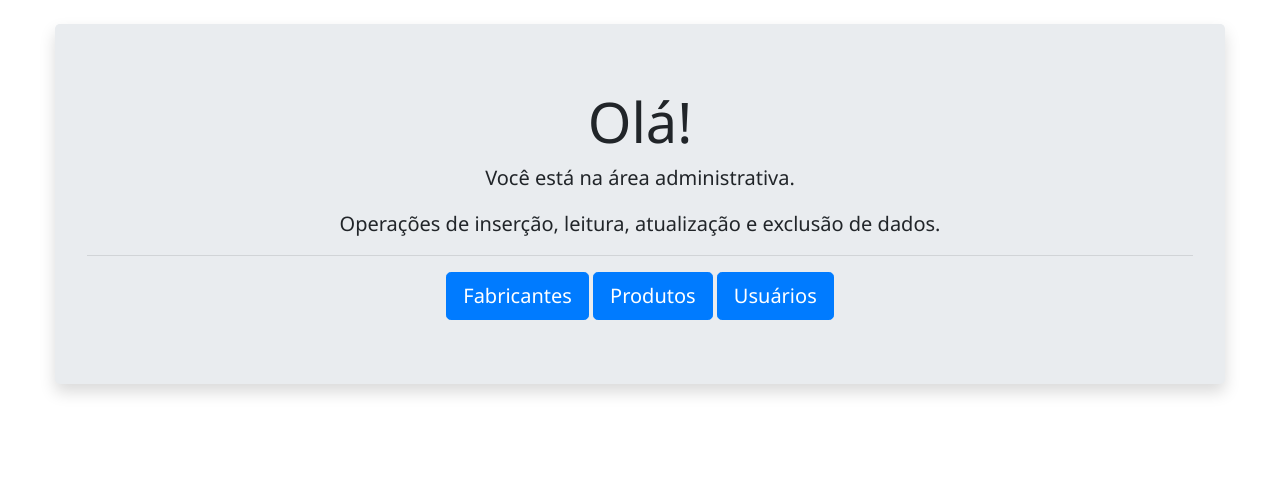
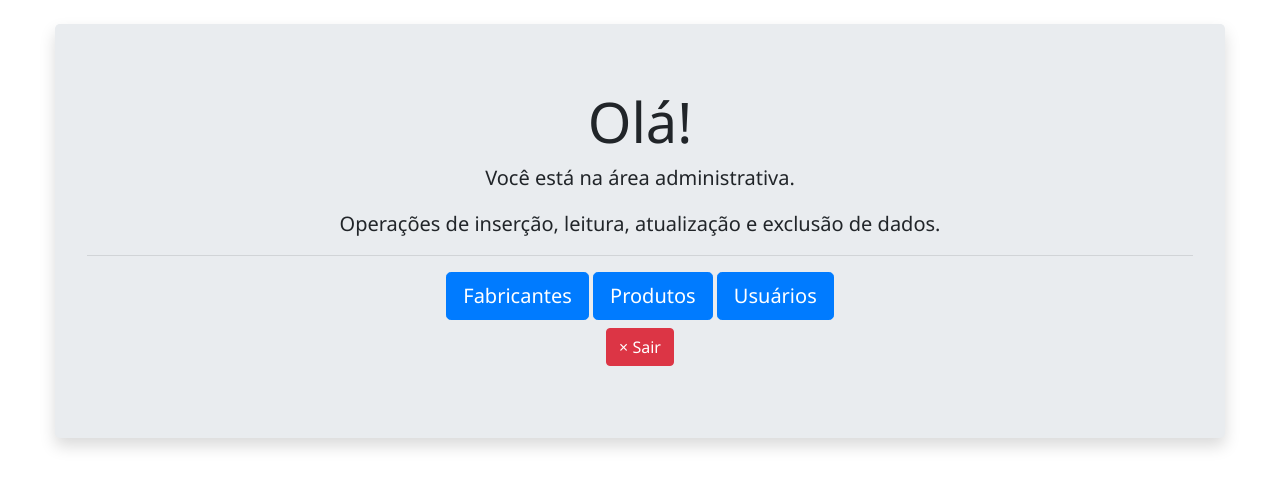
Before and after one commit to alfabar/fullstack-loginsenha, a PHP site: page /admin/index.php in a window 1280 px wide. Shown: the top 488 px of the page. Run offline with PHP 8.4, Linux system fonts and the light colour scheme; the visitor is signed in with stand-in values (Sample User, id 1).

Commit message:
sessão logout

```diff
--- a/admin/index.php
+++ b/admin/index.php
@@ -2,6 +2,10 @@
 require_once "../src/Acesso.php";
 $sessão = new Acesso;
 $sessão->verificaAcesso();
+
+if(isset($_GET['sair']))
+
+$sessão->logout();
 ?>
 
 <!DOCTYPE html>
@@ -27,6 +31,10 @@ $sessão->verificaAcesso();
         <a class="btn btn-primary btn-lg" href="produtos/listar.php">Produtos</a>
         <a class="btn btn-primary btn-lg" href="usuarios/listar.php">Usuários</a>
 
+        <p class="my-2">
+            <a class="btn btn-danger" href="?sair">&times; Sair</a>
+        </p>
+
     </article>
 
 </div>
```
